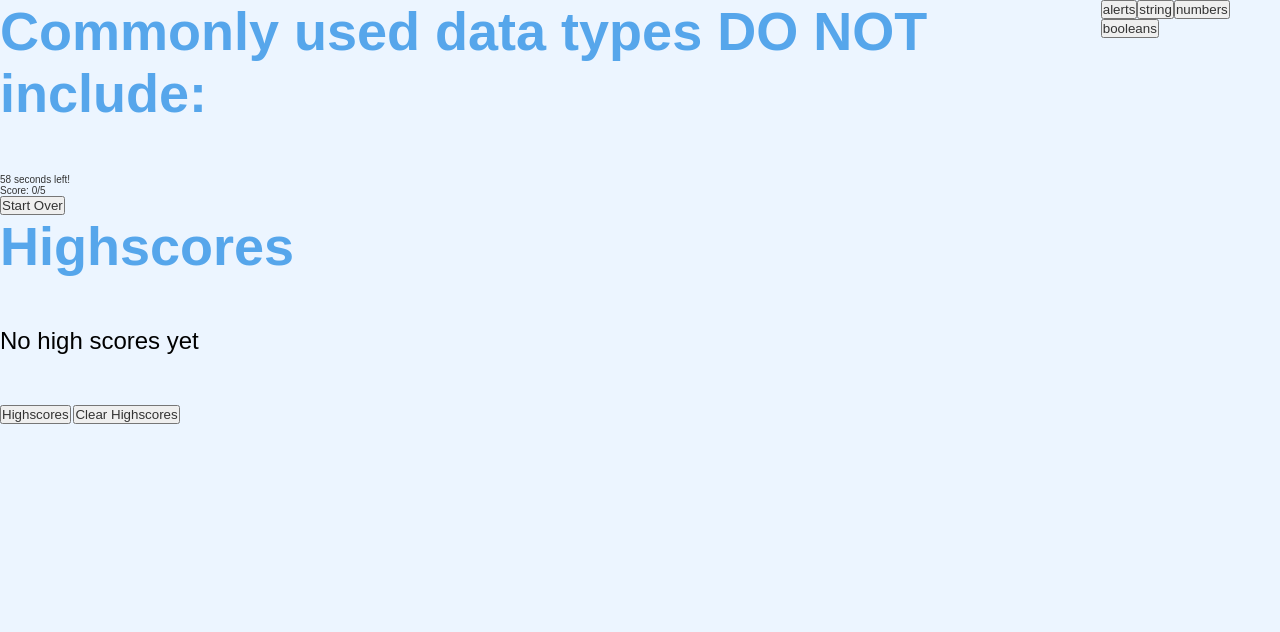
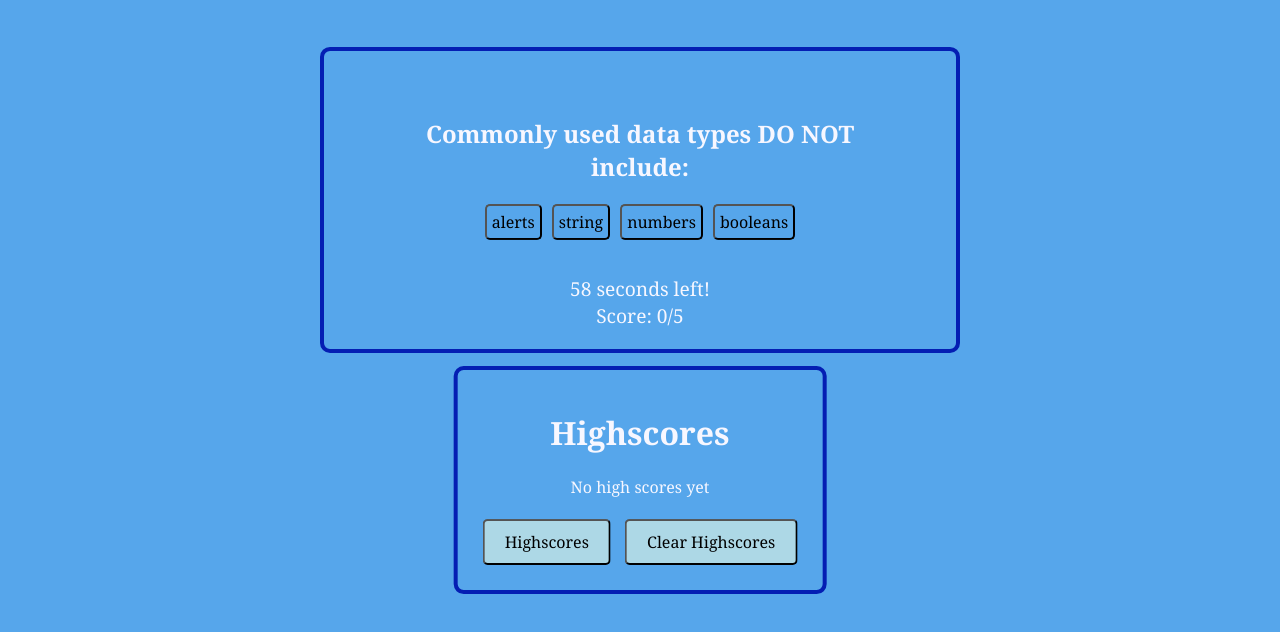
Before and after one commit to JayceB17/JHtimeQ, a plain HTML site: page index.html in a window 1280 px wide. Both pictures are taken after a click on the button "Start". Drawn offline with Linux system fonts and the light colour scheme.

Commit message:
I changed some css colors and the postions

```diff
--- a/assets/stylee.css
+++ b/assets/stylee.css
@@ -1,83 +1,113 @@
-:root {
-    background-color: #ecf5ff;
-    font-size: 62.5%;
-}
-*{
-box-sizing: border-box;
-font-family: Arial, Helvetica, sans-serif;
-margin: 0;
-padding: 0;
-color: #333;
+html{
+    background-color:#56a6eb;
 }
 
-h1,
-h2,
-h3,
-h4 {
-    margin-bottom: 1rem;
+.hidden {
+    display: none;
+}
+.answerBtns{
+    display: column;
+    padding: 5px;
+    border-radius: 5px;
+    background-color: #56a6eb;
+    font-family:Georgia, 'Times New Roman', Times, serif
+
+}
+.answerBtns:hover{
+    background-color: blue;
+    color:white;
 }
 
-h1 {
-    font-size: 5.4rem;
-    color: #56a6eb;
-    margin-bottom: 5rem;
-}
-h1 > span {
-    font-size: 12.4rem;
-    font-weight: 500;
+.timersection{
+    align-items: center;
+    margin: top 10px;
+    border-style:solid;
+    border-radius: 5px;
+    padding:5px;
+    background-color: #087e8b;
+    color:	#f7f7ff;
+    border-color: #0b3954;
+    font-size: larger;
 }
 
-h2 {
-    font-size: 4.2rem;
-    margin-bottom: 4rem;
-    font-weight: 700;
+#questionAnchor{
+    color:#f7f7ff;
+    font-size: 12px;
+    margin: 0 auto;
+    max-width: 800px;
+    padding: 30px 40px;
+    display: flex;
+    flex-direction: column;
+    align-items: center;
+    justify-content: center;
+    text-align: center;
 }
-
-h3 {
-    font-size: 2.8rem;
-    font-weight: 500;
-
+.card {
+    position:absolute;
+    top: 25%;
+    left: 50%;
+    transform: translate(-50%, -50%);
+    color:#f7f7ff;
+    border-radius: 10px;
+    border-width: 4px;
+    border-style: solid;
+    border-color: #041eb3;
+    padding: 20px;
+    display: flex;
+    flex-direction: column;
+    align-items: center;
+    justify-content: center;
+    text-align: center;
+    font-family: Cambria, Cochin, Georgia, Times, 'Times New Roman', serif;
+    min-width: 50vh;
+    min-height: 30vh;
 }
-
-P {
-    font-size: 2.4rem;
-    color: #000000;
-    margin-bottom: 5rem;
+button{
+    display: row;
+    padding: 10px 20px;
+    border-radius: 5px;
+    font-size: medium;
+    background-color: lightblue;
+    font-family:Georgia, 'Times New Roman', Times, serif;
+    margin: 5px;
+    font-family: Georgia, 'Times New Roman', Times, serif;
+}
+    button:hover{
+        background-color: blue;
+        color:white;
+    }
+#feedbackDiv{
+    background-color:#087e8b;
+    color:#f7f7ff;
+    font-size: medium;
+    border-radius: 10px;
+    border-width: 4px;
+    border-style: solid;
+    border-color: #bfd7ea;
+    padding: 20px;
     display: flex;
-
+    align-items: center;
+    justify-content: center;
+    text-align: center;
+    font-family: Cambria, Cochin, Georgia, Times, 'Times New Roman', serif;
 }
-
-.wrapper {
-    width: 100vw;
-    height: 100vh;
+.highscoreCard {
+    position:absolute;
+    top: 60%;
+    left: 50%;
+    transform: translate(-50%, -50%);
+    color:#f7f7ff;
+    border-radius: 10px;
+    border-width: 4px;
+    border-style: solid;
+    border-color: #041eb3;
+    padding: 20px;
     display: flex;
+    flex-direction: column;
+    align-items: center;
     justify-content: center;
-    align-items: flex-start;
-    max-width: 80rem;
-    margin: 0 auto;
+    text-align: center;
+    font-family: Cambria, Cochin, Georgia, Times, 'Times New Roman', serif;
+    min-width: 25vh;
+    min-height: 15vh;
 }
-
-.btn {
-font-size: 1.8rem;
-padding: 1rem 0;
-width: 20rem;
-text-align: center;
-border: 0.1rem solid #56a6eb;
-margin-bottom: 1rem;
-text-decoration: none;
-color: #56a6eb;
-background-color: white;
-}
-
-.btn:hover    {
-    cursor: pointer;
-    box-shadow: 0 0.4rem 1.4rem 0 rgba(86, 185, 235, 0.58);
-    transform: translateY(-0.1rem);
-    transition: transform 150ms;
-}
-
-.btn[disabled]:hover {
-    cursor: not-allowed;
-    box-shadow: none;
-    transform: none;
-}
```
